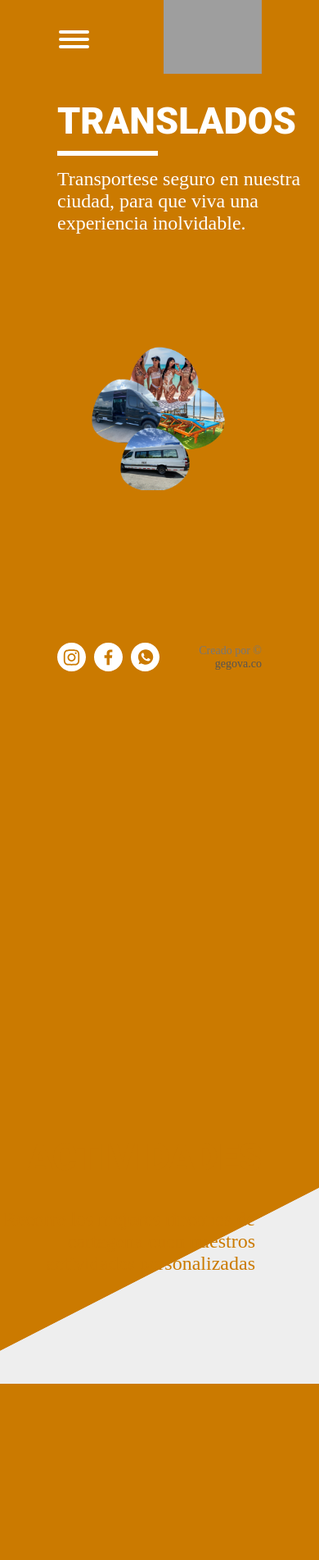
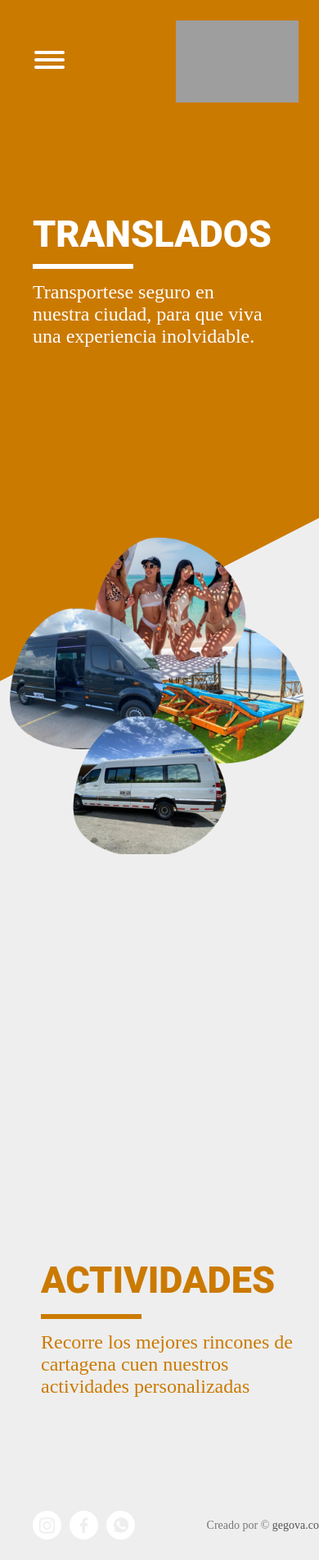
Before and after one commit to sadonfa/coronatours, a Django app: page / in a window 390 px wide; the page is wider, and only the part inside the window is pictured. Shown: that part at 82% size. Before the commit the page ends 1688 px from the top of that part, so only its background shows below. Run offline with Django 4.2, Linux system fonts and the light colour scheme; some web fonts are replaced; grey boxes are pictures that could not be loaded.

Commit message:
Responsive

```diff
--- a/home/static/css/responsive.css
+++ b/home/static/css/responsive.css
@@ -11,4 +11,67 @@
         height: 50vh;
     }
 
+    .transfer{
+        margin-top: 130px;
+        margin-bottom: 100px;
+    }
+
+    .actividades{
+        margin-left: 100px;
+        margin-top: -80px;
+    }
+
+    .transfer .p-home{
+        width: 75%;
+    }
+
+    #header-h{
+        padding-top: 25px;
+    }
+
+    .nav-home {
+        width: 100px;
+        margin-left: 40px;
+    }
+
+    #header-h .logo{
+        width: 150px;
+        height: 100%;
+        margin-right: 25px;
+    }
+
+    #header-h .logo img{
+        height: 100%;
+    }
+
+    .transfer .t-home{
+        margin-left: 40px;
+        margin-top: 0px;
+    }
+
+    .aling-l{
+        margin-left: 40px;
+    }
+
+    .aling-r {
+        text-align: left;
+        margin-right: 0px;
+    }
+
+    .collage{
+        width: 100%;
+        height: 100vh;
+        /* border: 1px solid grey; */
+    }
+
+    .footer{
+        position: relative;
+        margin-top: 30px;
+    }
+
+
+    .arti{
+        flex-basis: 35%;
+    }
+
 }
--- a/home/templates/layouts/layout.html
+++ b/home/templates/layouts/layout.html
@@ -17,6 +17,9 @@
 
         <!-- Estilos Fuentes -->
         <link rel="stylesheet" type="text/css" href="{% static 'css/fonts.css' %}" >
+
+        <!-- Estilos Responsive -->
+        <link rel="stylesheet" type="text/css" href="{% static 'css/responsive.css' %}" >
 
          <!-- FONTAWESOME -->
         <link rel="stylesheet" href="{% static 'fontawesome/css/fontawesome.css'%}">
```
Also changed, not shown: home/static/img/background-r.png, 1 other file.
